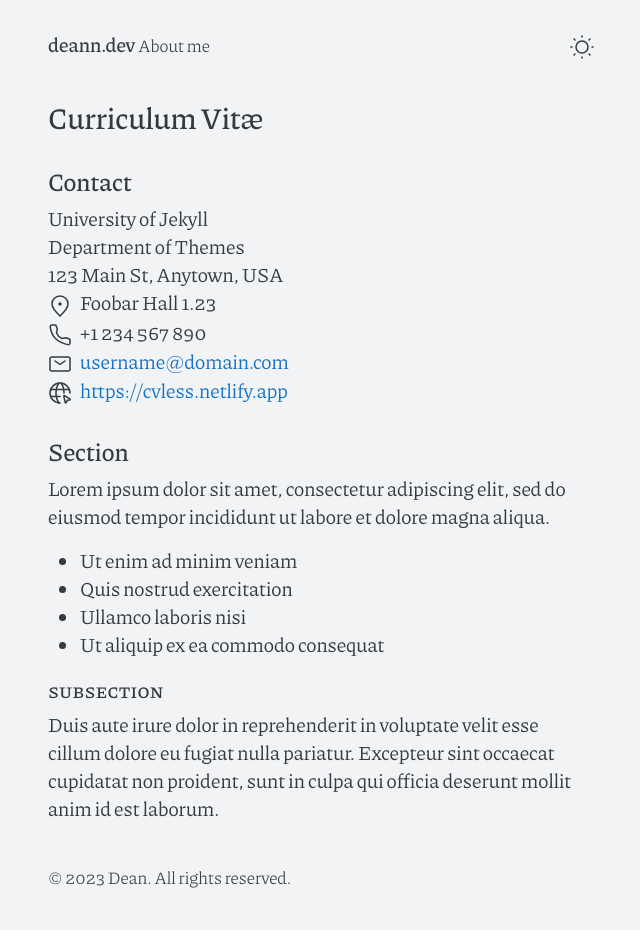
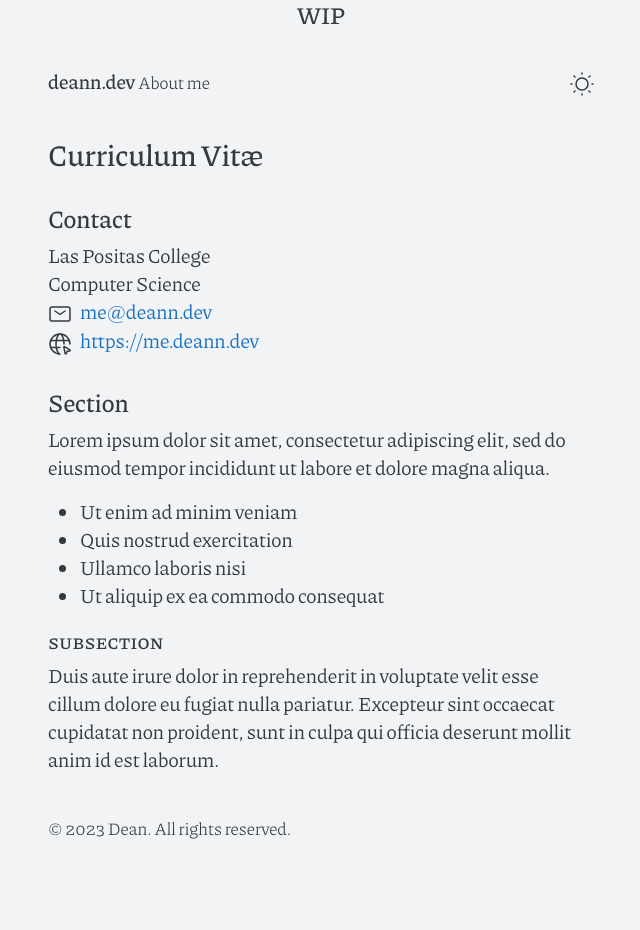
Before and after one commit to emdeann/reswebsite, a Jekyll site: the page built from cv.md, in a window 1280 px wide. Shown: the whole page, without its empty margins (319-959 px from the left). Built offline with Jekyll 4.4.1, drawn with Linux system fonts in a browser that asks for light colours; after the commit the page ends 900 px from its top, so only the background shows below that.

Commit message:
Update contact

```diff
--- a/_includes/contact.html
+++ b/_includes/contact.html
@@ -1,12 +1,12 @@
 <div class="contact">
   <h2>Contact</h2>
   <ul>
-    <li>University of Jekyll</li>
-    <li>Department of Themes</li>
-    <li>123 Main St, Anytown, USA</li>
+    <li>Las Positas College</li>
+    <li>Computer Science</li>
+    <!-- <li>123 Main St, Anytown, USA</li>
     <li><span class="li-icon">{% include svg/pin-alt.svg %}</span><span>Foobar Hall 1.23</span></li>
-    <li><span class="li-icon">{% include svg/phone.svg %}</span><span>+1 234 567 890</span></li>
-    <li><span class="li-icon">{% include svg/mail.svg %}</span><a href="mailto:username@domain.com">username@domain.com</a></li>
-    <li><span class="li-icon">{% include svg/internet.svg %}</span><a href="https://cvless.netlify.app">https://cvless.netlify.app</a></li>
+    <li><span class="li-icon">{% include svg/phone.svg %}</span><span>+1 234 567 890</span></li> -->
+    <li><span class="li-icon">{% include svg/mail.svg %}</span><a href="mailto:me@deann.dev">me@deann.dev</a></li>
+    <li><span class="li-icon">{% include svg/internet.svg %}</span><a href="https://me.deann.dev">https://me.deann.dev</a></li>
   </ul>
 </div>
--- a/_includes/head.html
+++ b/_includes/head.html
@@ -1,6 +1,8 @@
 <head>
   <meta charset="UTF-8">
   <meta name="viewport" content="width=device-width, initial-scale=1.0">
+
+  <h4><center>WIP</center></h4>
 
   <title>
     {% if page.layout == "home" %}
```
